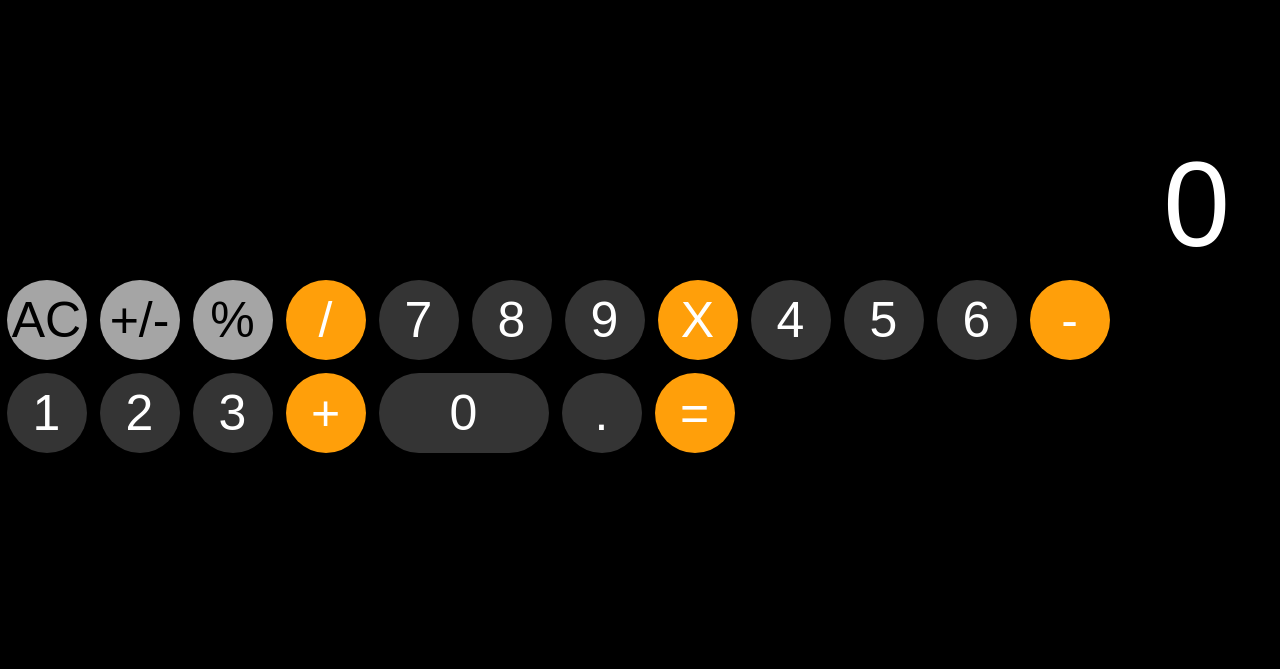
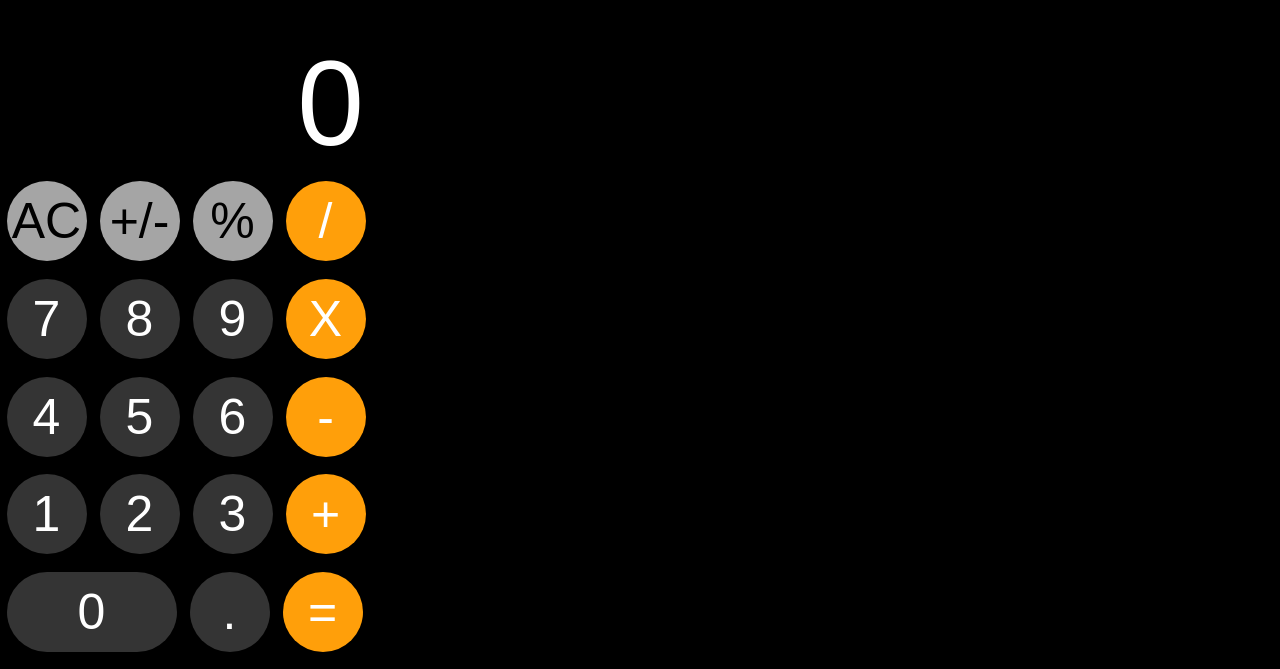
Before and after one commit to DiwanMalla/IOS_Calculator, a plain HTML site: page index.html in a window 1280 px wide. Shown: the part 145-814 px from the top of the page. Drawn offline with Linux system fonts and the light colour scheme.

Commit message:
make fix height and width

```diff
--- a/style.css
+++ b/style.css
@@ -1,4 +1,5 @@
 /* Resetting default margin and padding for all elements */
+
 * {
   padding: 0;
   margin: 0;
@@ -15,9 +16,9 @@ body #fullheight {
 
 /* Styling for the container holding the calculator */
 .container {
-  height: 100%; /* Filling the entire viewport height */
+  height: 814px;
+  width: 414px; /* Filling the entire viewport height */
   background-color: black; /* Setting a black background color for the container */
-  margin-top: 280px; /* Adding top margin to position it below a certain area */
 }
 
 /* Styling for the result display area */
```
